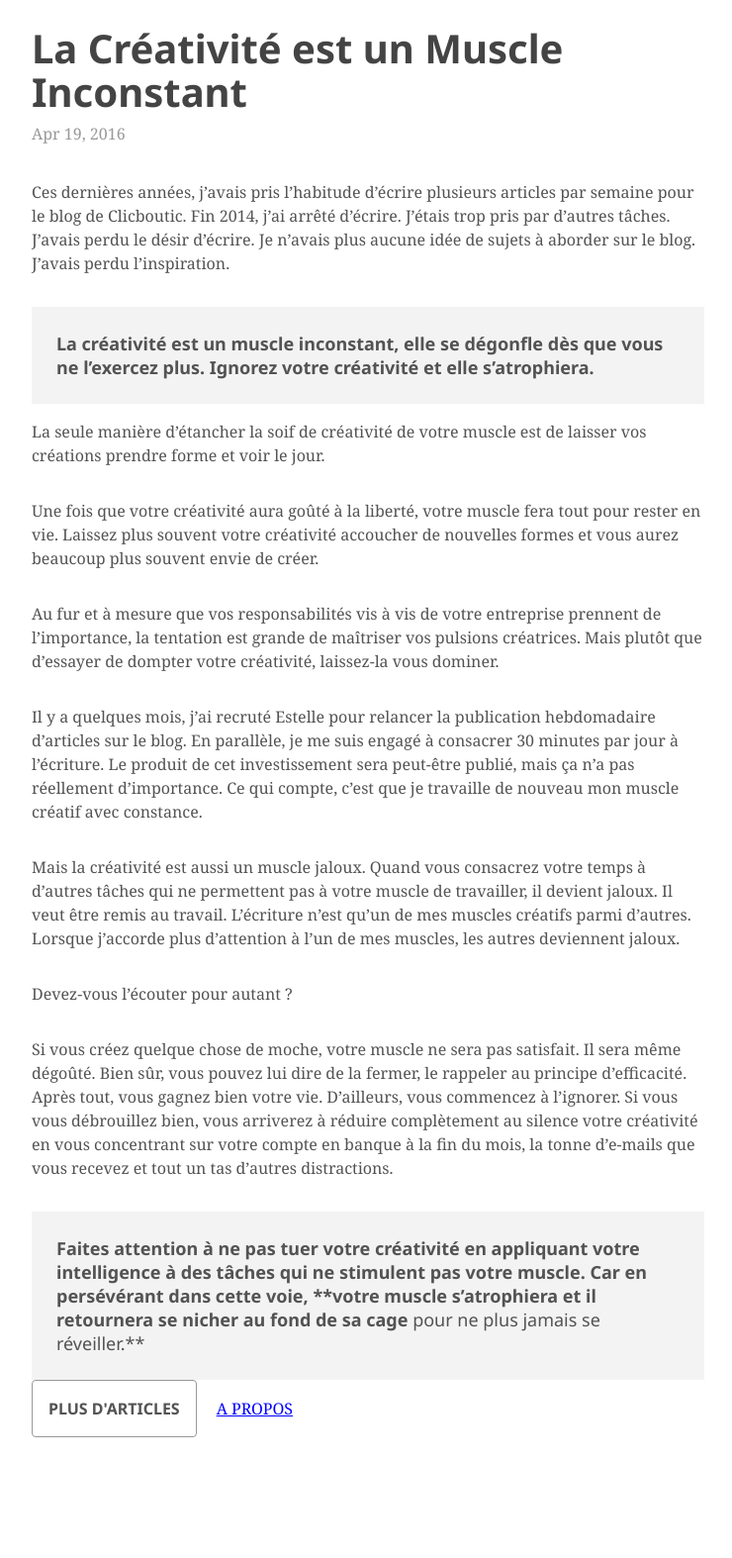
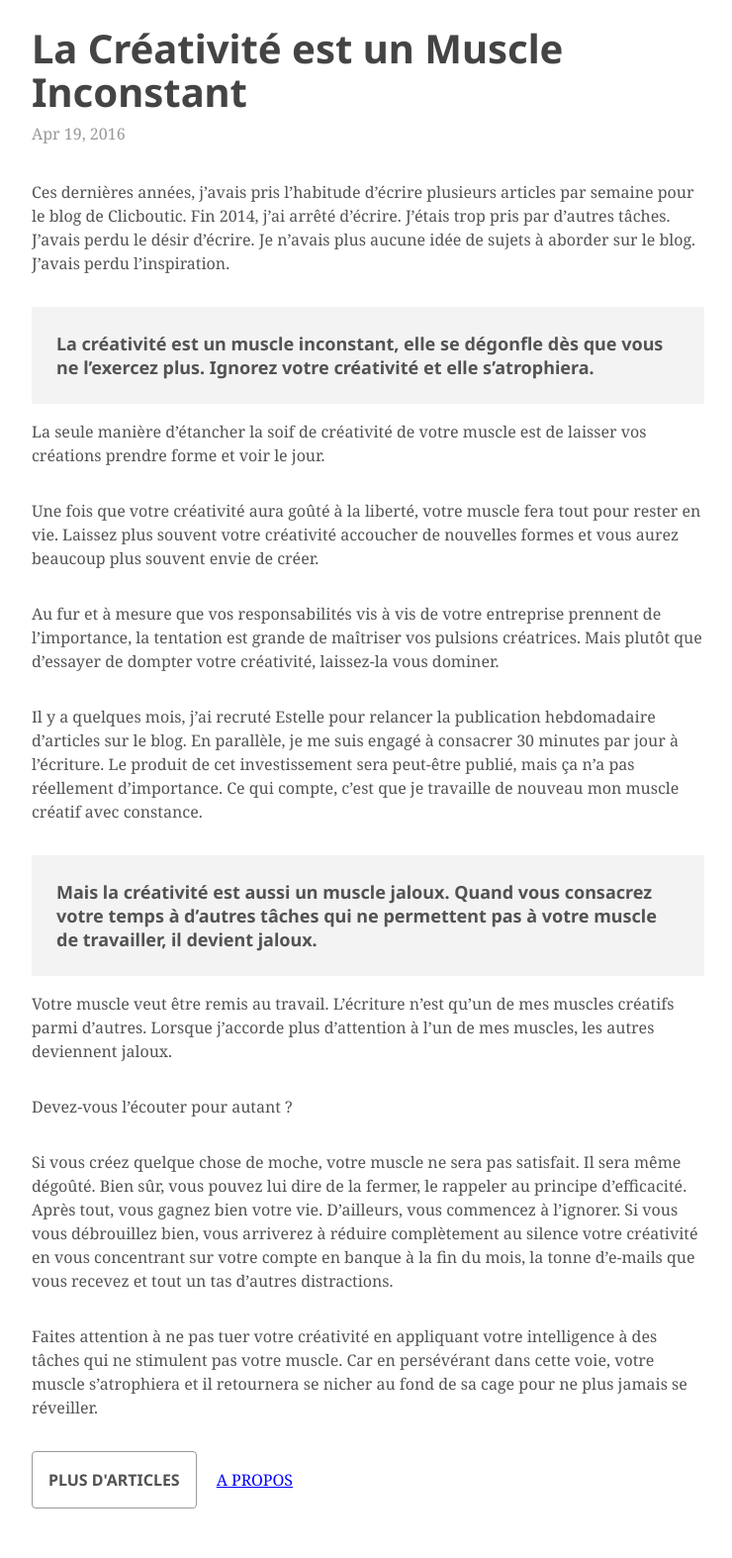
Before and after one commit to tarikpeudon/tarikpeudon.github.io, a Jekyll site: the page built from _posts/2016-04-19-creativite-muscle-inconstant.markdown, in a window 1280 px wide. Shown: the whole page at 99% size, without its empty margins (268-1008 px from the left). Built offline with Jekyll 4.4.1, drawn with Linux system fonts in a browser that asks for light colours; some web fonts are replaced; before the commit the page ends 1502 px from its top, so only the background shows below that.

Commit message:
Update 2016-04-19-creativite-muscle-inconstant.markdown

```diff
--- a/_posts/2016-04-19-creativite-muscle-inconstant.markdown
+++ b/_posts/2016-04-19-creativite-muscle-inconstant.markdown
@@ -17,10 +17,12 @@ Au fur et à mesure que vos responsabilités vis à vis de votre entreprise pren
 
 Il y a quelques mois, j’ai recruté Estelle pour relancer la publication hebdomadaire d’articles sur le blog. En parallèle, je me suis engagé à consacrer 30 minutes par jour à l’écriture. Le produit de cet investissement sera peut-être publié, mais ça n’a pas réellement d’importance. Ce qui compte, c’est que je travaille de nouveau mon muscle créatif avec constance.
 
-Mais la créativité est aussi un muscle jaloux. Quand vous consacrez votre temps à d’autres tâches qui ne permettent pas à votre muscle de travailler, il devient jaloux. Il veut être remis au travail. L’écriture n’est qu’un de mes muscles créatifs parmi d’autres. Lorsque j’accorde plus d’attention à l’un de mes muscles, les autres deviennent jaloux.
+> **Mais la créativité est aussi un muscle jaloux. Quand vous consacrez votre temps à d’autres tâches qui ne permettent pas à votre muscle de travailler, il devient jaloux.**
+
+Votre muscle veut être remis au travail. L’écriture n’est qu’un de mes muscles créatifs parmi d’autres. Lorsque j’accorde plus d’attention à l’un de mes muscles, les autres deviennent jaloux.
 
 Devez-vous l’écouter pour autant ?
 
 Si vous créez quelque chose de moche, votre muscle ne sera pas satisfait. Il sera même dégoûté. Bien sûr, vous pouvez lui dire de la fermer, le rappeler au principe d’efficacité. Après tout, vous gagnez bien votre vie. D’ailleurs, vous commencez à l’ignorer. Si vous vous débrouillez bien, vous arriverez à réduire complètement au silence votre créativité en vous concentrant sur votre compte en banque à la fin du mois, la tonne d’e-mails que vous recevez et tout un tas d’autres distractions.
 
-> **Faites attention à ne pas tuer votre créativité en appliquant votre intelligence à des tâches qui ne stimulent pas votre muscle. Car en persévérant dans cette voie, **votre muscle s’atrophiera et il retournera se nicher au fond de sa cage** pour ne plus jamais se réveiller.**
+Faites attention à ne pas tuer votre créativité en appliquant votre intelligence à des tâches qui ne stimulent pas votre muscle. Car en persévérant dans cette voie, votre muscle s’atrophiera et il retournera se nicher au fond de sa cage pour ne plus jamais se réveiller.
```
